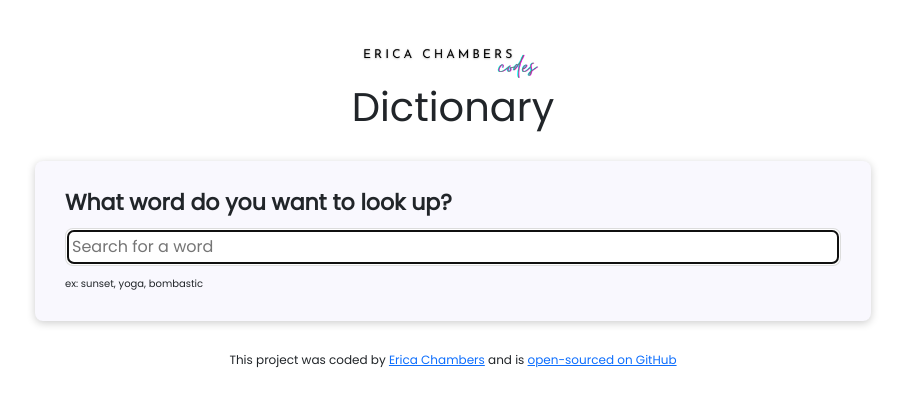
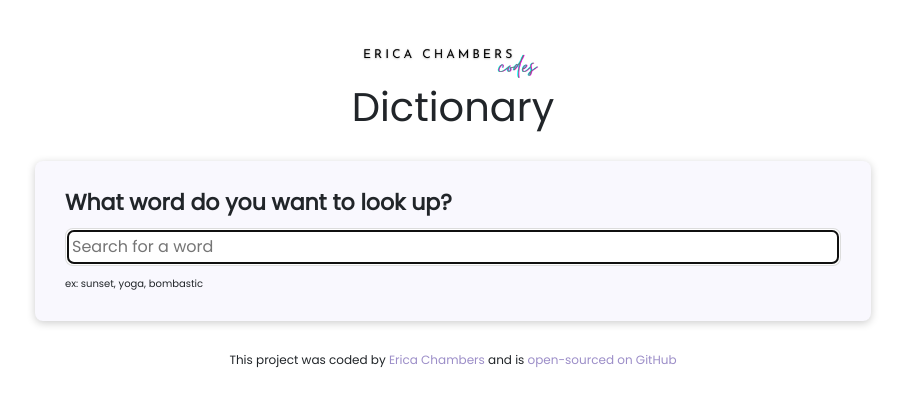
Before and after one commit to ebc1201/react-dictionary-app, a React (Create React App) app: page / in a window 1280 px wide. Shown: the top 406 px of the page, without its empty margins (187-1092 px from the left). Built offline with nearby package versions, Linux system fonts and the light colour scheme; no server answers.

Commit message:
Changed footer link color

```diff
--- a/src/App.css
+++ b/src/App.css
@@ -22,3 +22,8 @@ body {
   text-align: center;
   font-size: 12px;
 }
+
+footer a {
+  text-decoration: none;
+  color: #9c8ec8;
+}
--- a/src/Results.js
+++ b/src/Results.js
@@ -1,7 +1,6 @@
 import React, { useState } from 'react';
 import Meaning from './Meaning';
 import './Results.css';
-import Photos from './Photos';
 
 export default function Results(props) {
   const [isSpeaking, setIsSpeaking] = useState(false);
@@ -21,7 +20,6 @@ export default function Results(props) {
             <strong className='word'>{props.results.word}</strong>
             <br />
           </h2>
-
           <button className='sound' onClick={speak} disabled={isSpeaking}>
             <i className='fa-solid fa-volume-high' />
             {''}
```
